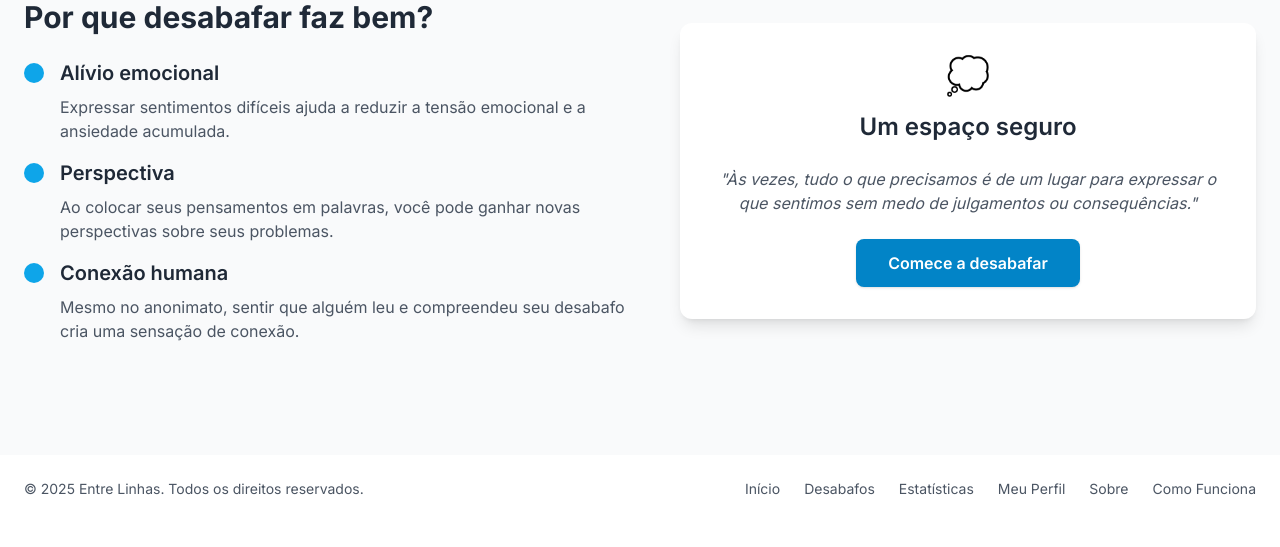
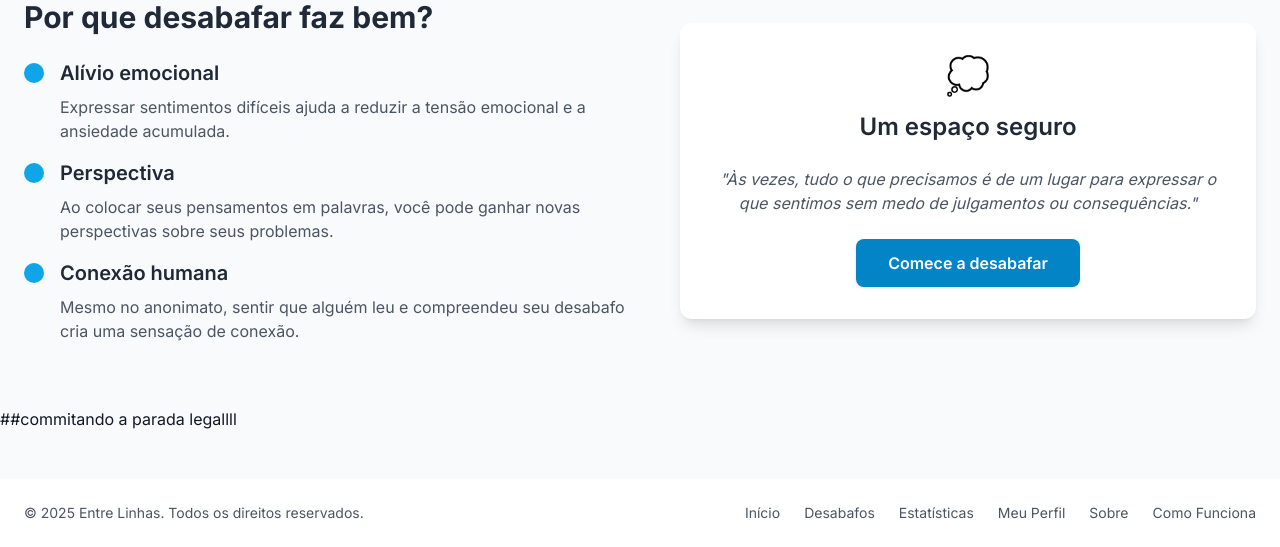
Before and after one commit to CodeByRamos/EntreLinhasProject, a Flask app: page / in a window 1280 px wide. Shown: the part 1183-1730 px from the top of the page. Before the commit the page ends 1678 px from the top, so only its background shows below. Run offline with Flask 3, Linux system fonts and the light colour scheme; some libraries are stand-ins or nearby versions.

Commit message:
correções pra funcionamento no render

```diff
--- a/templates/home.HTML
+++ b/templates/home.HTML
@@ -165,4 +165,5 @@
     </div>
   </div>
 </section>
+##commitando a parada legallll
 {% endblock %}
```
